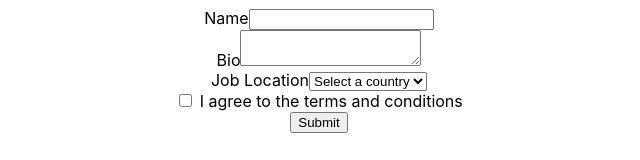
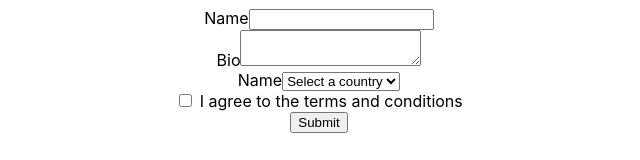
Before and after one commit to wdbsa/learning-testing, a React (Create React App) app: page / in a window 1280 px wide. Shown: the part 123-283 px from the top of the page, without its empty margins (321-961 px from the left). Built offline with nearby package versions, Linux system fonts and the light colour scheme.

Commit message:
rtl getByLabelText

```diff
--- a/src/application/application.tsx
+++ b/src/application/application.tsx
@@ -13,7 +13,7 @@
                 <textarea id="bio" name="bio"/>
             </div>
             <div>
-                <label htmlFor="job-location">Job Location</label>
+                <label htmlFor="job-location">Name</label>
                 <select id="job-location">
                     <option value="">Select a country</option>
                     <option value="US">United States</option>
```
Also changed, not shown: 1 other file (tests, documents, lock files or other folders).
